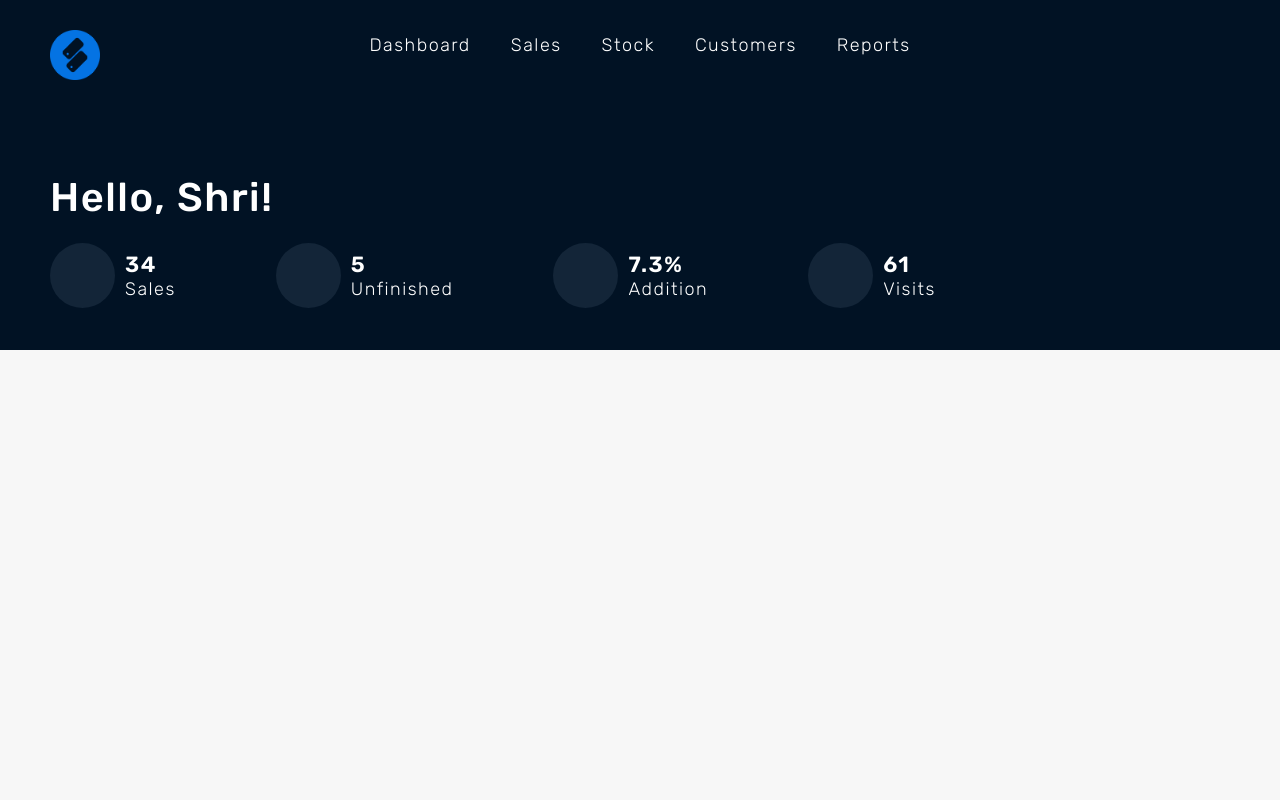
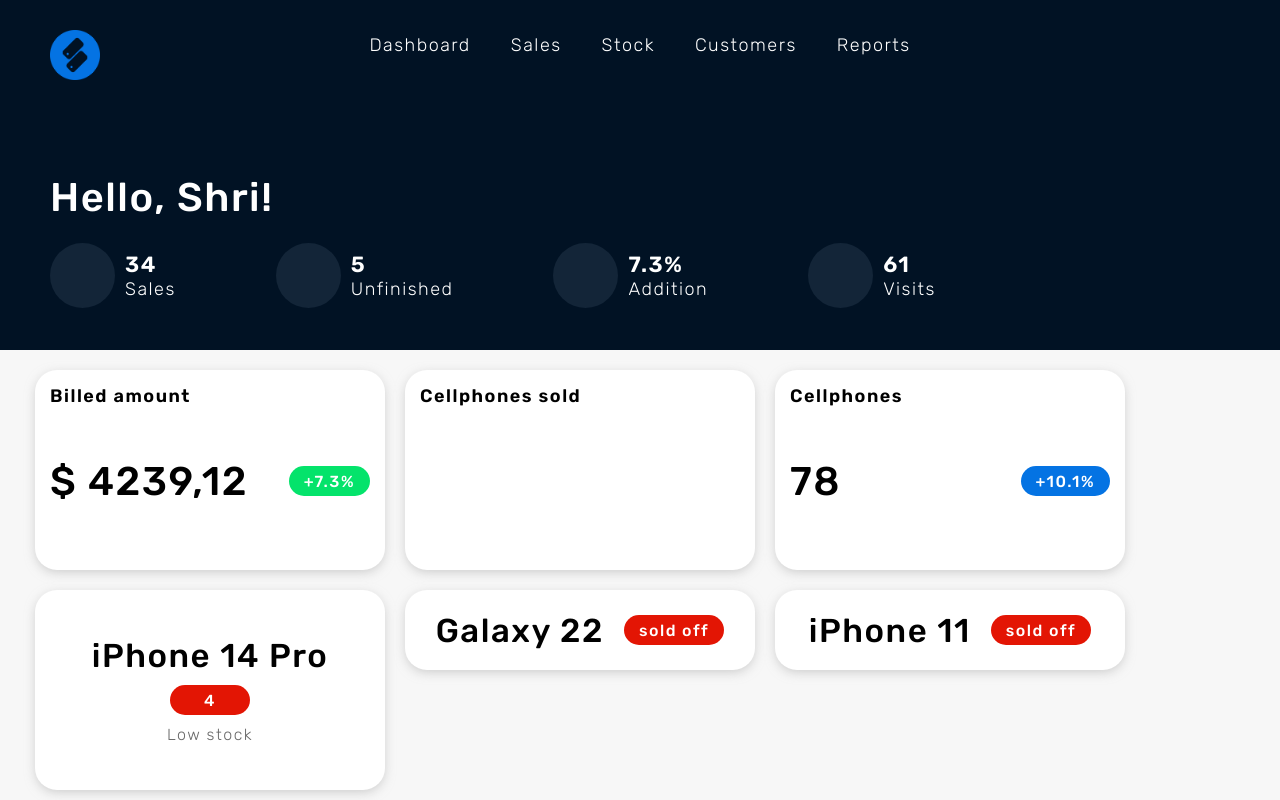
Before and after one commit to EdsonnOliveira/shricell, a Next.js app: page /dashboard/view in a window 1280 px wide. Built offline with nearby package versions, Linux system fonts and the light colour scheme.

Commit message:
Changed new components

```diff
--- a/src/pages/dashboard/view.tsx
+++ b/src/pages/dashboard/view.tsx
@@ -1,9 +1,13 @@
 import React from "react";
 import Head from "next/head";
 
+import { green, red } from "@atomic/constants/colors";
 import Header from "@atomic/organisms/header";
+import BoxShadow from "@atomic/atoms/boxShadow";
+import Stamp from "@atomic/atoms/stamp";
 
 import { ViewProps } from "./models";
+import BoxCommon from "~/atomic/atoms/boxCommon";
 
 const View: React.FC<ViewProps> = ({
 }) => (
@@ -12,6 +16,42 @@ const View: React.FC<ViewProps> = ({
             <title>Dashboard - ShriCell</title>
         </Head>
         <Header />
+        <main className="main">
+            <BoxShadow title='Billed amount'>
+                <BoxCommon flexDirection='row' alignItems='center' justifyContent='space-between' flex='1'>
+                    <h2>$ 4239,12</h2>
+                    <Stamp value='+7.3%' bgColor={green} />
+                </BoxCommon>
+            </BoxShadow>
+            <BoxShadow title='Cellphones sold'>
+
+            </BoxShadow>
+            <BoxShadow title='Cellphones'>
+                <BoxCommon flexDirection='row' alignItems='center' justifyContent='space-between' flex='1'>
+                    <h2>78</h2>
+                    <Stamp value='+10.1%' />
+                </BoxCommon>
+            </BoxShadow>
+            <BoxShadow>
+                <BoxCommon alignItems='center' justifyContent='center' gap='10px' flex='1'>
+                    <h3 className="fontW500">iPhone 14 Pro</h3>
+                    <Stamp value='4' bgColor={red} />
+                    <h6 className='fontGray fontW300'>Low stock</h6>
+                </BoxCommon>
+            </BoxShadow>
+            <BoxShadow size={{height: '80px'}}>
+                <BoxCommon flexDirection='row' alignItems='center' justifyContent='center' gap='20px' flex='1'>
+                    <h3 className="fontW500">Galaxy 22</h3>
+                    <Stamp value='sold off' bgColor={red} />
+                </BoxCommon>
+            </BoxShadow>
+            <BoxShadow size={{height: '80px'}}>
+                <BoxCommon flexDirection='row' alignItems='center' justifyContent='center' gap='20px' flex='1'>
+                    <h3 className="fontW500">iPhone 11</h3>
+                    <Stamp value='sold off' bgColor={red} />
+                </BoxCommon>
+            </BoxShadow>
+        </main>
     </>
 )
 
```
